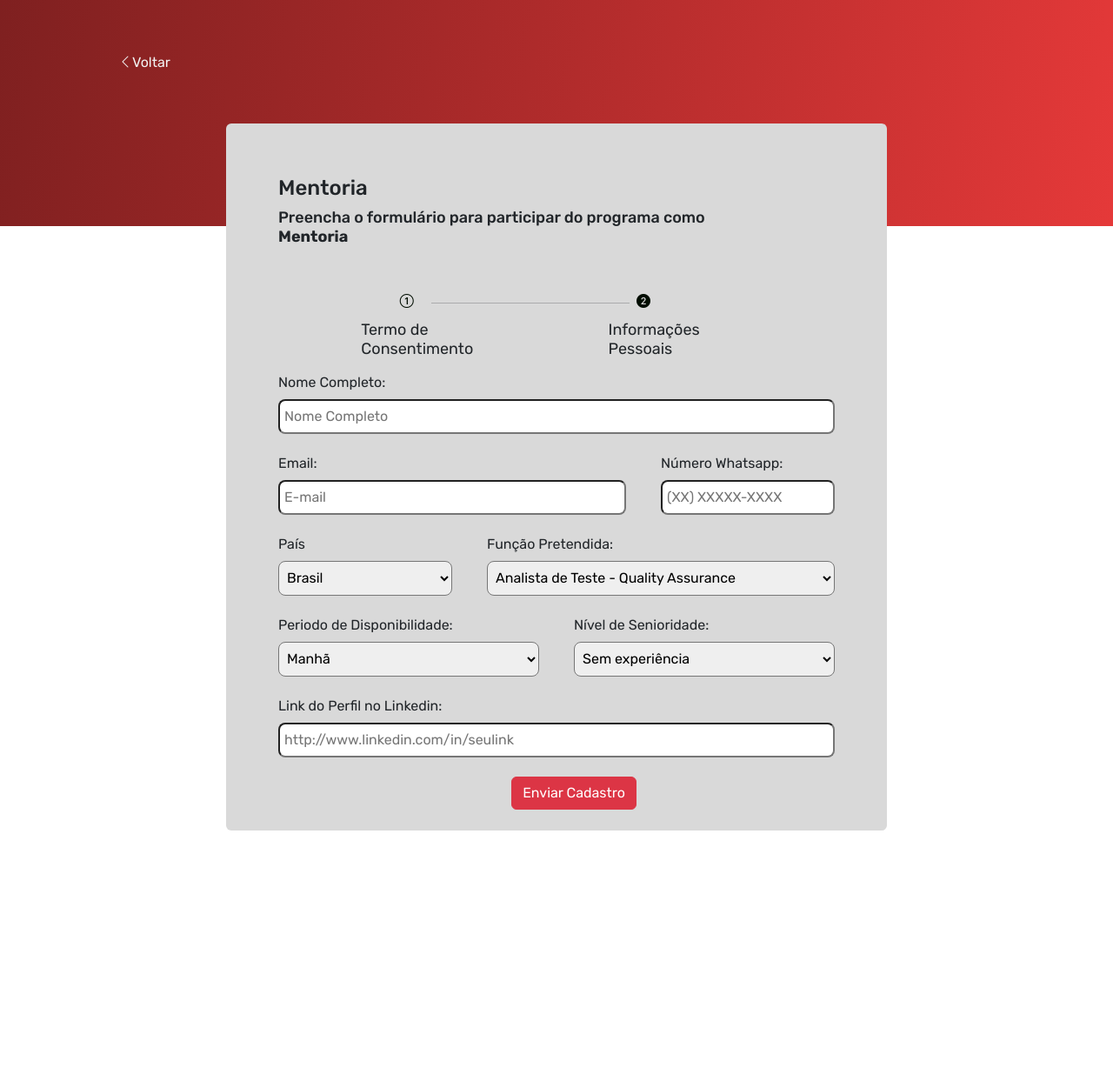
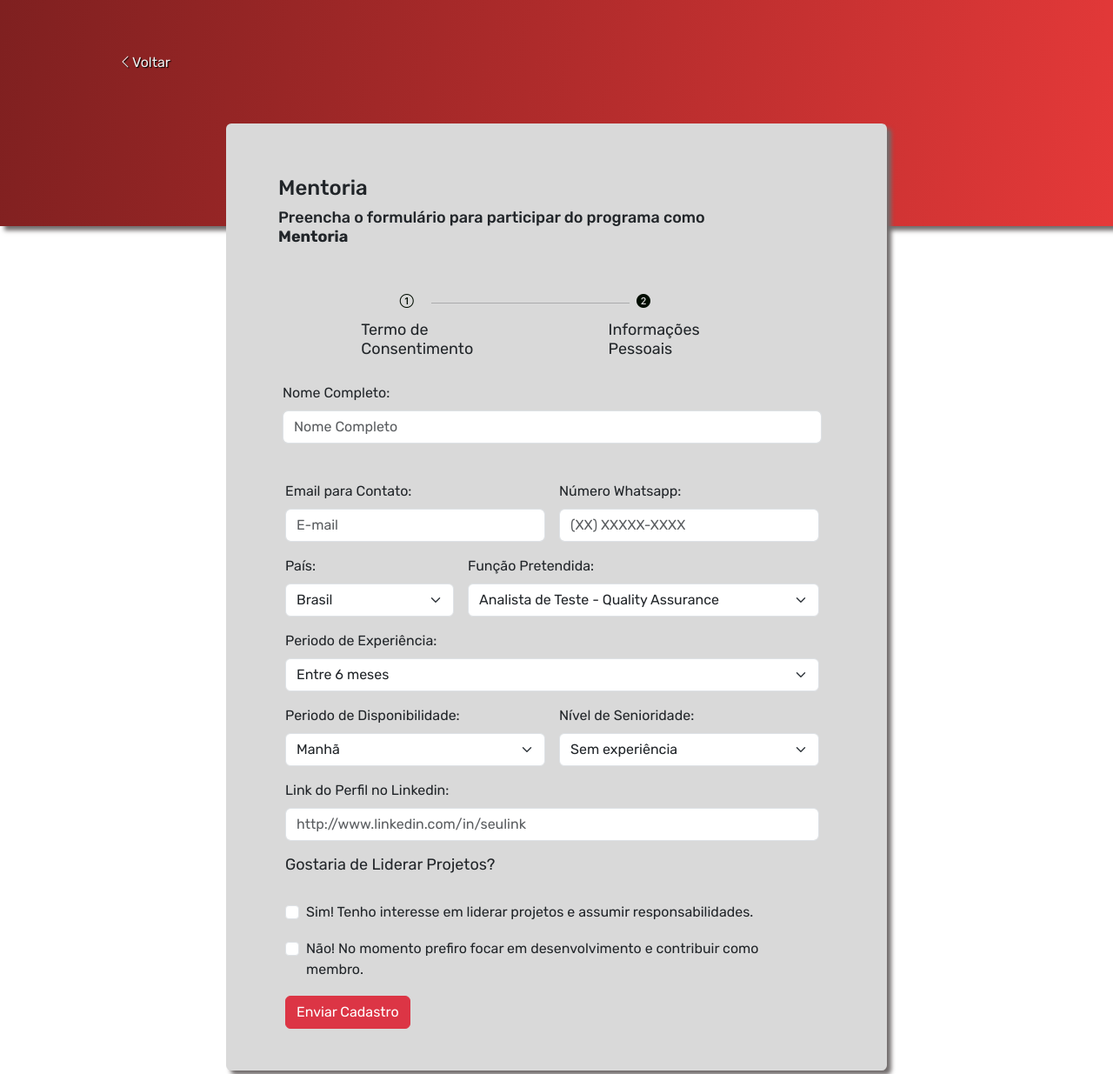
Before and after one commit to codigocerto/equipe04, a plain HTML site: page frontend/src/pages/form-mentoria.html in a window 1280 px wide. Shown: the top 1235 px of the page at 87% size. Before the commit the page ends 1073 px from the top, so only its background shows below. Drawn offline with nearby package versions, Linux system fonts and the light colour scheme.

Commit message:
:feat: Restruturando código html de ambas as páginas formularios voluntario e mentor

```diff
--- a/frontend/src/pages/form-mentoria.html
+++ b/frontend/src/pages/form-mentoria.html
@@ -62,51 +62,25 @@
           </div>
         </div>
 
-        <form class="d-flex flex-column justify-content-center align-items-center form-container">
-          <div>
-            <label for="name">Nome Completo:</label>
-            <input
-              class="input"
-              type="text"
-              id="name "
-              placeholder="Nome Completo"
-            />
+        <form class="row g-3 form-container">
+          <div class="col-12 input">
+            <label for="name" class="form-label">Nome Completo:</label>
+            <input   type="text" class="form-control" id="name" placeholder="Nome Completo">
           </div>
-          <!--  -->
-          <div class="d-flex flex-row">
-            <div>
-              <label for="email">Email:</label>
-              <input
-                style="width: 400px"
-                class="input"
-                type="text"
-                placeholder="E-mail"
-                id="email"
-              />
+
+          <div class="col-md-6">
+             <label for="email" class="form-label">Email para Contato:</label>
+            <input type="email" class="form-control" placeholder="E-mail" id="email">
           </div>
-            <!--  -->
-            <div>
-              <label for="cel">Número Whatsapp:</label>
-              <input
-                style="width: 200px"
-                class="input"
-                type="text"
-                placeholder="(XX) XXXXX-XXXX"
-                id="cel"
-              />
+
+          <div class="col-md-6">
+            <label class="form-label" for="cel">Número Whatsapp:</label>
+            <input class="form-control" type="text" placeholder="(XX) XXXXX-XXXX" id="cel">
           </div>
-            <!--  -->
-          </div>
-          <!--  -->
-          <div class="d-flex flex-row">
-            <div>
-              <label for="country">País</label>
-              <select
-                style="width: 200px"
-                class="input"
-                name="country"
-                id="country"
-              >
+
+          <div class="col-md-4">
+            <label class="form-label" for="country">País:</label>
+            <select id="inputState" class="form-select">
               <option>Alemanha</option>
                 <option>Austrália</option>
                 <option>Bélgica</option>
@@ -131,15 +105,10 @@
                 <option>Nova Zelândia</option>
             </select>
           </div>
-            <!--  -->
-            <div>
-              <label for="stack">Função Pretendida: </label>
-              <select
-                style="width: 400px"
-                class="input"
-                name="stack"
-                id="stack"
-              >
+
+          <div class="col-md-8">
+            <label class="form-label" for="stack">Função Pretendida:</label>
+            <select class="form-select"  name="stack" id="stack">
               <option value="QA">
                 Analista de Teste - Quality Assurance
               </option>
@@ -151,55 +120,68 @@
               <option value="UXUI">UX/UI Designer</option>
             </select>
           </div>
+
+          <div class="col-md-12">
+            <label class="form-label" for="period">Periodo de Experiência:</label>
+            <select class="form-select" name="periodExp" id="periodExp">
+              <option value="QA">Entre 6 meses</option>
+                <option value="BE">Entre 6 meses a 1 ano</option>
+                <option value="FE">Entre 1 e 2 anos</option>
+            </select>
           </div>
-          <!--  -->
-          <div class="d-flex flex-row">
-            <div>
-              <label for="period">Periodo de Disponibilidade: </label>
-              <select
-                style="width: 300px"
-                class="input"
-                name="period"
-                id="period"
-              >
+
+          <div class="col-md-6">
+            <label class="form-label" for="period">Periodo de Disponibilidade:</label>
+            <select class="form-select" name="period" id="period">
               <option value="QA">Manhã</option>
                 <option value="BE">Tarde</option>
                 <option value="FE">Noite</option>
             </select>
           </div>
-            <!--  -->
-            <div>
-              <label for="level">Nível de Senioridade:</label>
-              <select
-                style="width: 300px"
-                class="input"
-                name="level"
-                id="level"
-              >
+
+          <div class="col-md-6">
+            <label class="form-label" for="level">Nível de Senioridade:</label>
+            <select class="form-select" name="level" id="level">
               <option value="QA">Sem experiência</option>
                 <option value="BE">Junior</option>
                 <option value="FE">Pleno</option>
                 <option value="FS">Senior</option>
             </select>
           </div>
+
+          <div class="col-12">
+            <label class="form-label" for="linkedin">Link do Perfil no Linkedin:</label>
+            <input type="text" class="form-control" id="linkedin" placeholder="http://www.linkedin.com/in/seulink">
           </div>
-          <!--  -->
-          <div>
-            <label for="linkedin">Link do Perfil no Linkedin:</label>
-            <input
-              class="input"
-              type="text"
-              id="linkedin"
-              placeholder="http://www.linkedin.com/in/seulink"
-            />
+
+          <p>Gostaria de Liderar Projetos?</p>
+
+          <div class="col-12">
+            <div class="form-check">
+              <input class="form-check-input" type="checkbox" id="gridCheck">
+              <label class="form-check-label" for="gridCheck">
+                Sim! Tenho interesse em liderar projetos e assumir responsabilidades.
+              </label>
             </div>
-          <!--  -->
-          <div class="d-flex justify-content-center align-items-center gap-2">
+          </div>
+
+          <div class="col-12">
+            <div class="form-check">
+              <input class="form-check-input" type="checkbox" id="gridCheck">
+              <label class="form-check-label" for="gridCheck">
+                Não! No momento prefiro focar em desenvolvimento e contribuir como membro.
+              </label>
+            </div>
+          </div>
+
+          <div class="col-12">
             <button type="button" class="btn btn-danger">
               Enviar Cadastro
             </button>
+               <br>
+              <br>
+             <br>
           </div>
-          <br>
        </form>
     </section>
     </main>
--- a/frontend/src/pages/styles/pages.css
+++ b/frontend/src/pages/styles/pages.css
@@ -23,17 +23,10 @@
   /* forms-mentoria | voluntario */
 
    .form-container {
-    display: flex;
-    flex-direction: row;
-    flex-wrap: wrap;
-    margin: 0px 60px 0px 60px;
-
-    }
+      margin: 0px 10px 0px 60px;
+   }
 
   .input {
-    width: 640px;
-    height: 40px;
-    border-radius: 8px;
     padding: 5px;
     margin: 7px 40px 22px 0px;
   }
@@ -53,6 +46,7 @@
     max-width: 100%;
     height: 260px;
     align-content: baseline;
+    box-shadow: 5px 5px 5px rgb(113, 108, 108);
     }
 
   .termo-voluntario {
@@ -63,7 +57,8 @@
     padding: 0 60px 0 0;
     z-index: 1;
     top: -118px;
-    }
+    box-shadow: 5px 5px 5px rgb(113, 108, 108);
+  }
 
   .termo-voluntario h1 {
     font-size: 24px;
@@ -151,6 +146,7 @@
     padding: 12px 24px;
     background-color: var(--cor-primary-red);
     font-size: 18px;
+    box-shadow: 5px 5px 5px rgb(113, 108, 108);
   }
 
   .voltar {
@@ -160,6 +156,8 @@
     position: relative;
     top: 60px;
     left: 136px;
+    text-shadow: 1px 1px 1px black;
+
 
    }
 
@@ -177,6 +175,7 @@
     max-width: 440px;
     height: 584px;
     margin: auto;
+
    }
 
    .modal-body h5 {
@@ -215,8 +214,10 @@
 
    }
 .modal-footer button {
-    max-width: 106px;
+    width: 106px;
     height: 36px;
+    box-shadow: 2px 2px 2px rgb(113, 108, 108);
+
      }
   /*
    #modal {
```
Also changed, not shown: frontend/src/pages/form-voluntario.html (+125 -13 lines). Lines whose indentation alone changed are shown as unchanged.
